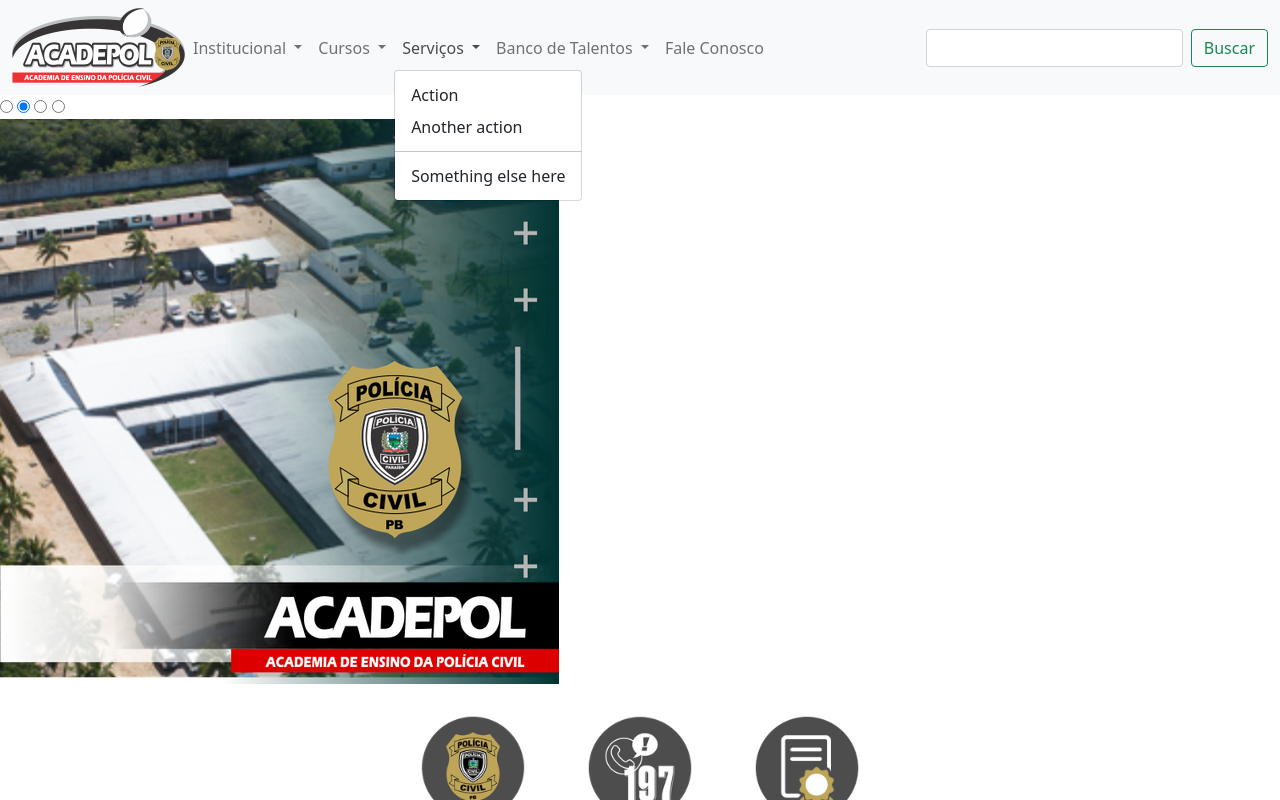
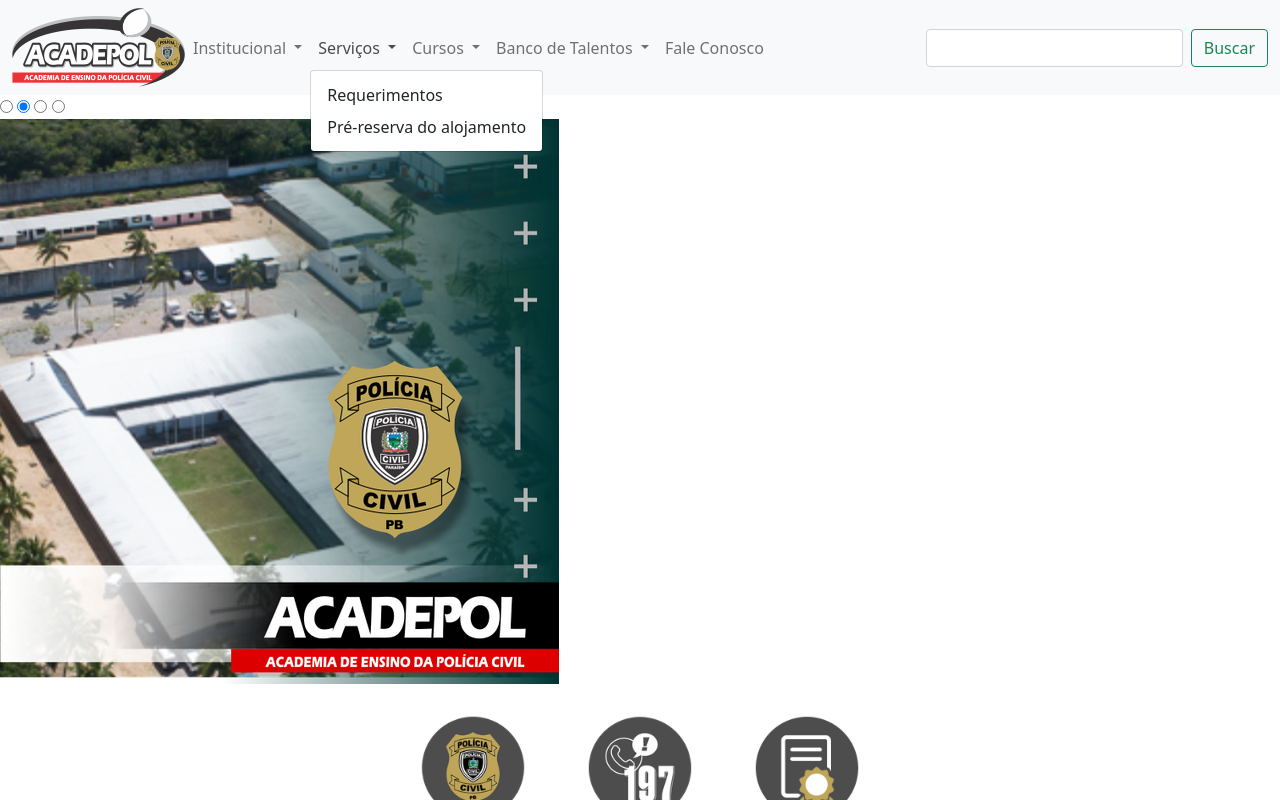
Before and after one commit to brunotravassos93/portal, a website: page index.html in a window 1280 px wide. Both pictures are taken after a click on the button "Serviços". Shown: the top 800 px of the page. Drawn offline with nearby package versions, Linux system fonts and the light colour scheme.

Commit message:
carrossel e opcoes

```diff
--- a/index.html
+++ b/index.html
@@ -58,14 +58,14 @@
                 data-bs-toggle="dropdown"
                 aria-expanded="false"
               >
-                Cursos
+                Serviços
               </a>
               <ul class="dropdown-menu" aria-labelledby="navbarDropdown">
-                <li><a class="dropdown-item" href="#">Action</a></li>
-                <li><a class="dropdown-item" href="#">Another action</a></li>
-                <li><hr class="dropdown-divider" /></li>
+                <li><a class="dropdown-item" href="#">Requerimentos</a></li>
                 <li>
-                  <a class="dropdown-item" href="#">Something else here</a>
+                  <a class="dropdown-item" href="#"
+                    >Pré-reserva do alojamento</a
+                  >
                 </li>
               </ul>
             </li>
@@ -78,15 +78,14 @@
                 data-bs-toggle="dropdown"
                 aria-expanded="false"
               >
-                Serviços
+                Cursos
               </a>
               <ul class="dropdown-menu" aria-labelledby="navbarDropdown">
-                <li><a class="dropdown-item" href="#">Action</a></li>
-                <li><a class="dropdown-item" href="#">Another action</a></li>
-                <li><hr class="dropdown-divider" /></li>
                 <li>
-                  <a class="dropdown-item" href="#">Something else here</a>
+                  <a class="dropdown-item" href="#">Plataforma do Aluno</a>
                 </li>
+                <li><a class="dropdown-item" href="#">Área do Servidor</a></li>
+                <li><a class="dropdown-item" href="#">Editais Abertos</a></li>
               </ul>
             </li>
             <li class="nav-item dropdown">
@@ -101,12 +100,7 @@
                 Banco de Talentos
               </a>
               <ul class="dropdown-menu" aria-labelledby="navbarDropdown">
-                <li><a class="dropdown-item" href="#">Action</a></li>
-                <li><a class="dropdown-item" href="#">Another action</a></li>
-                <li><hr class="dropdown-divider" /></li>
-                <li>
-                  <a class="dropdown-item" href="#">Something else here</a>
-                </li>
+                <li><a class="dropdown-item" href="#">Inscrições</a></li>
               </ul>
             </li>
 
```
